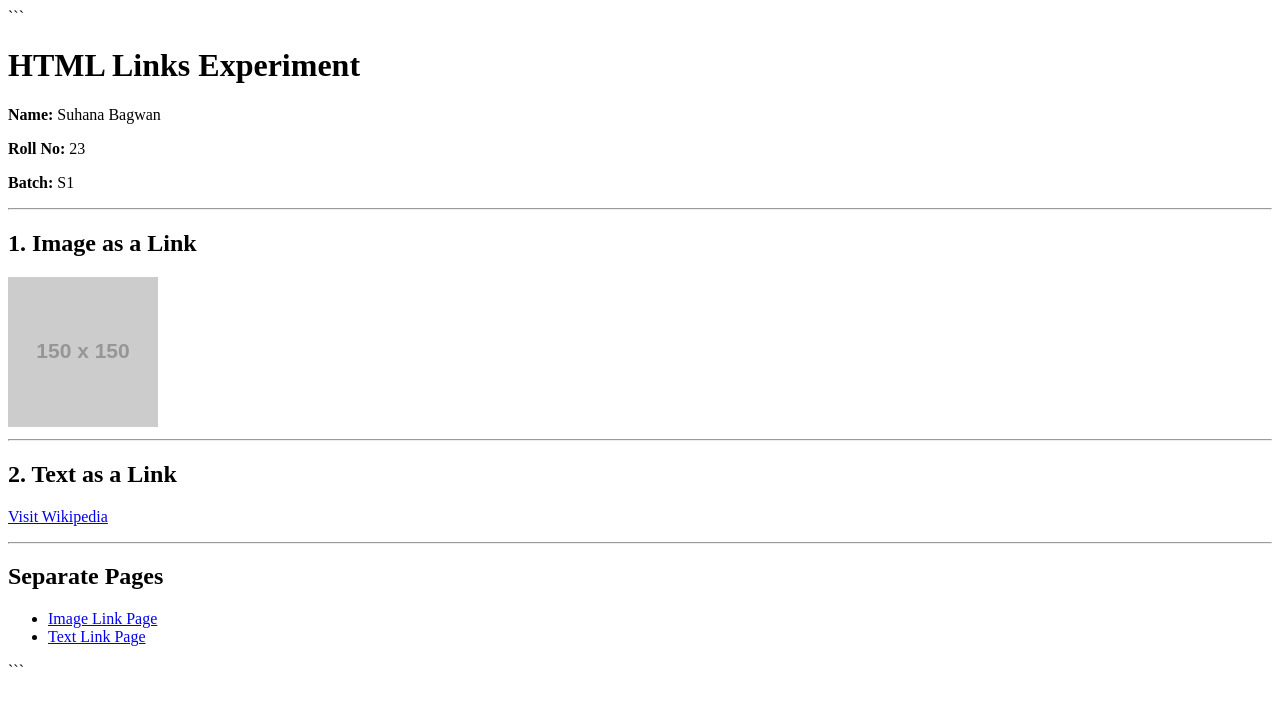
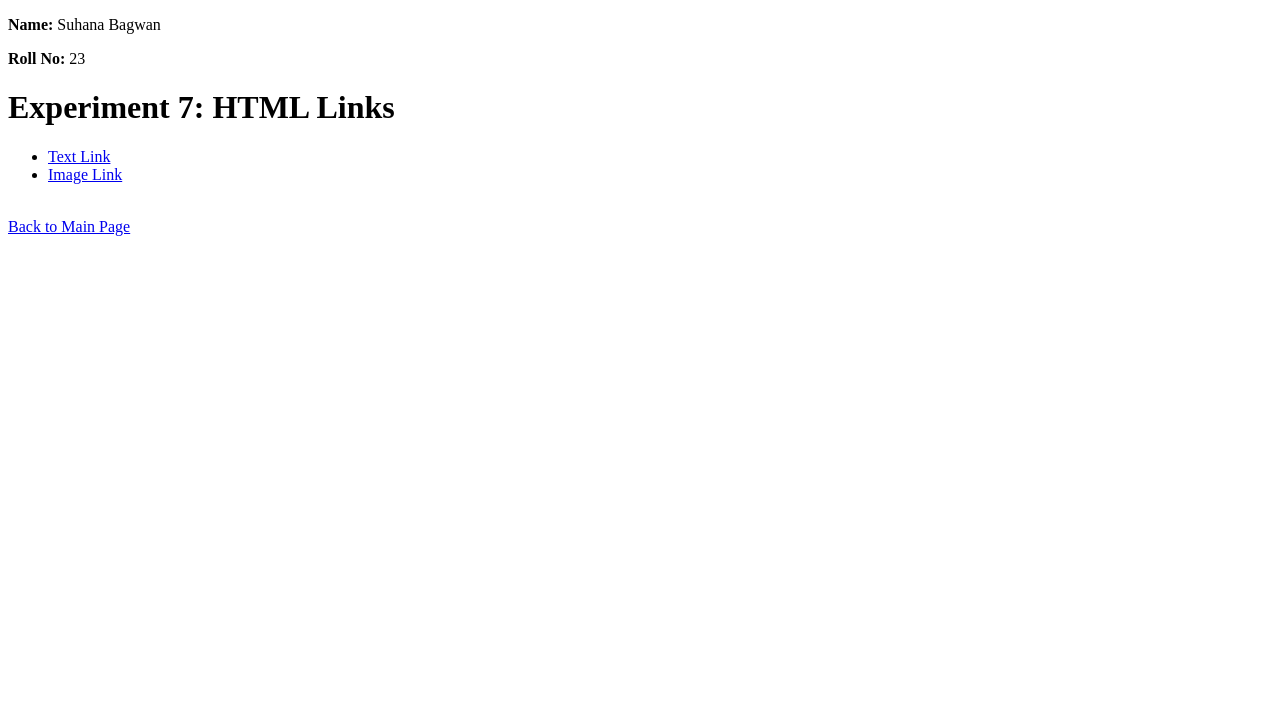
Before and after one commit to Suhana39/Web-Development-html, a plain HTML site: page EXP7.Links/index.html in a window 1280 px wide. Drawn offline with Linux system fonts and the light colour scheme; placeholder pictures from the web are drawn by us.

Commit message:
Update index.html

````diff
--- a/EXP7.Links/index.html
+++ b/EXP7.Links/index.html
@@ -1,42 +1,24 @@
 <!DOCTYPE html>
-
 <html>
 <head>
-    <title>Links Experiment</title>
+    <title>Experiment 7</title>
 </head>
+
 <body>
 
-```
-<h1>HTML Links Experiment</h1>
+<p><b>Name:</b> Suhana Bagwan</p>
+<p><b>Roll No:</b> 23</p>
 
-<p><strong>Name:</strong> Suhana Bagwan</p>
-<p><strong>Roll No:</strong> 23</p>
-<p><strong>Batch:</strong> S1</p>
+<h1>Experiment 7: HTML Links</h1>
 
-<hr>
+<ul>
+    <li><a href="text-link.html">Text Link</a></li>
+    <li><a href="image-link.html">Image Link</a></li>
+</ul>
 
-<h2>1. Image as a Link</h2>
-<a href="https://www.google.com" target="_blank">
-    <img src="https://via.placeholder.com/150" alt="Clickable Image">
-</a>
+<br>
 
-<hr>
-
-<h2>2. Text as a Link</h2>
-<p>
-    <a href="https://www.wikipedia.org" target="_blank">
-        Visit Wikipedia
-    </a>
-</p>
-
-<hr>
-
-<h2>Separate Pages</h2>
-<ul>
-    <li><a href="image-link.html">Image Link Page</a></li>
-    <li><a href="text-link.html">Text Link Page</a></li>
-</ul>
-```
+<a href="../index.html">Back to Main Page</a>
 
 </body>
 </html>
````
